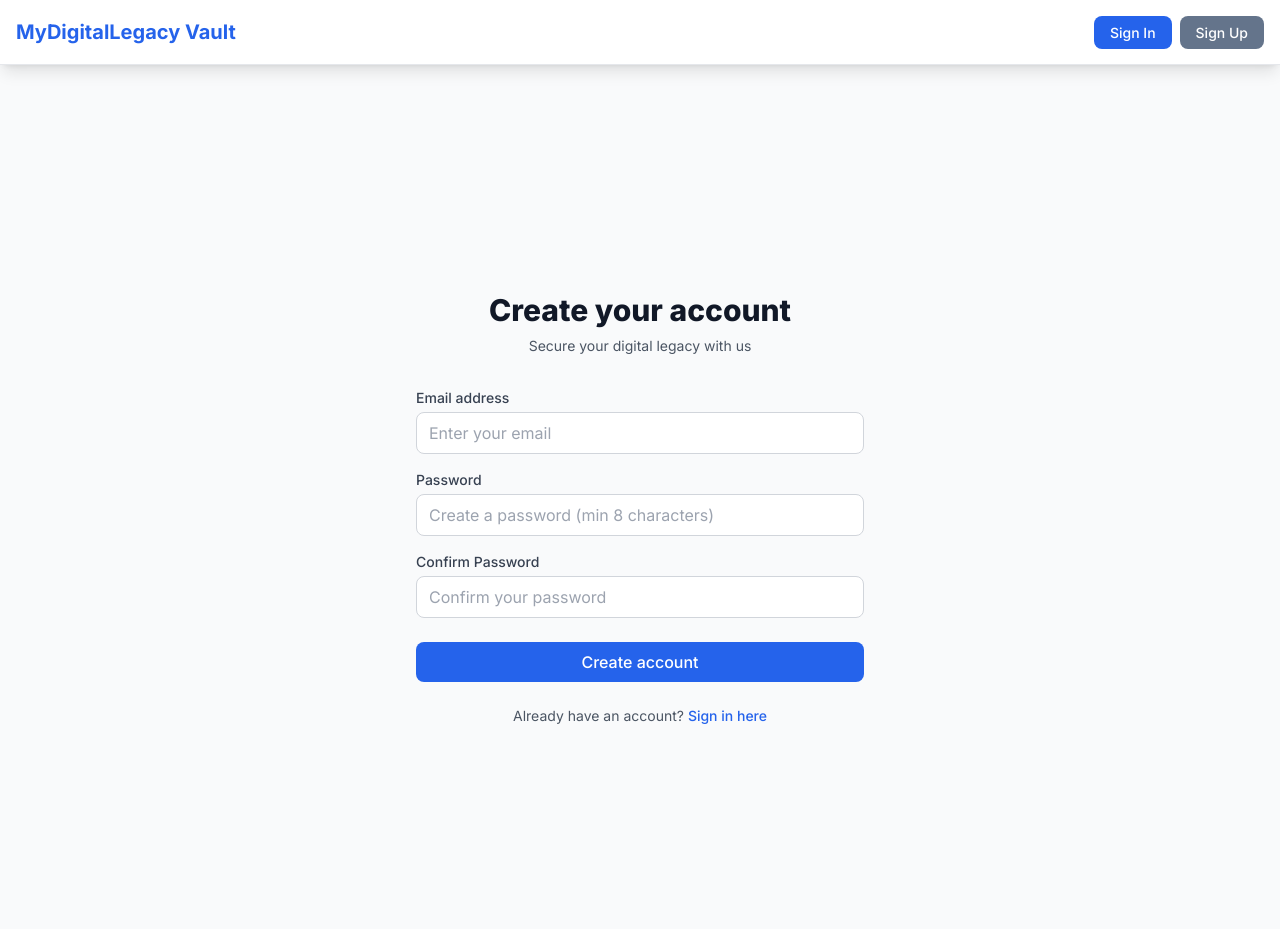
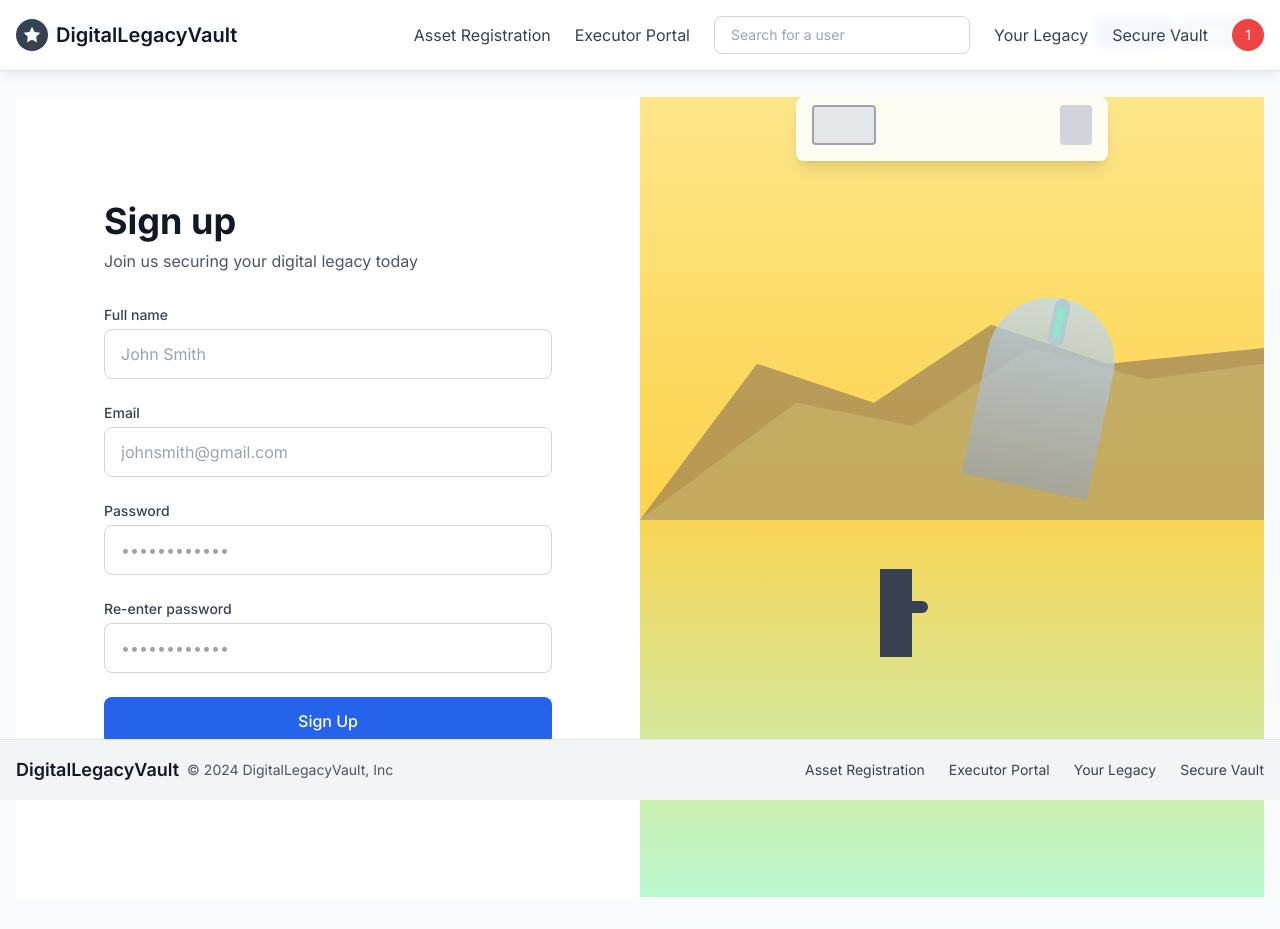
Before and after one commit to andrefabre/casevault, a Next.js app: page /auth/signup in a window 1280 px wide. Built offline with nearby package versions, Linux system fonts and the light colour scheme; no server answers.

Commit message:
feat: Enhance SignUpPage with full name input and improved layout

```diff
--- a/app/auth/signup/page.tsx
+++ b/app/auth/signup/page.tsx
@@ -5,6 +5,7 @@ import { useRouter } from 'next/navigation'
 import Link from 'next/link'
 
 export default function SignUpPage() {
+  const [fullName, setFullName] = useState('')
   const [email, setEmail] = useState('')
   const [password, setPassword] = useState('')
   const [confirmPassword, setConfirmPassword] = useState('')
@@ -16,6 +17,12 @@ export default function SignUpPage() {
     e.preventDefault()
     setLoading(true)
     setError('')
+
+    if (!fullName.trim()) {
+      setError('Full name is required')
+      setLoading(false)
+      return
+    }
 
     if (password !== confirmPassword) {
       setError('Passwords do not match')
@@ -38,6 +45,7 @@ export default function SignUpPage() {
         body: JSON.stringify({
           email,
           password,
+          name: fullName,
         }),
       })
 
@@ -58,28 +66,76 @@ export default function SignUpPage() {
   }
 
   return (
-    <div className="min-h-screen flex items-center justify-center bg-gray-50 py-12 px-4 sm:px-6 lg:px-8">
+    <div className="min-h-screen flex">
+      {/* Header */}
+      <div className="absolute top-0 left-0 right-0 z-10 bg-white/95 backdrop-blur-sm border-b border-gray-200">
+        <div className="container mx-auto px-4 py-4">
+          <div className="flex items-center justify-between">
+            <div className="flex items-center space-x-2">
+              <div className="w-8 h-8 bg-gray-700 rounded-full flex items-center justify-center">
+                <svg className="w-5 h-5 text-white" fill="currentColor" viewBox="0 0 24 24">
+                  <path d="M12 2l3.09 6.26L22 9.27l-5 4.87 1.18 6.88L12 17.77l-6.18 3.25L7 14.14 2 9.27l6.91-1.01L12 2z"/>
+                </svg>
+              </div>
+              <span className="text-xl font-semibold text-gray-900">DigitalLegacyVault</span>
+            </div>
+
+            <nav className="hidden md:flex items-center space-x-6">
+              <Link href="#" className="text-gray-700 hover:text-gray-900">Asset Registration</Link>
+              <Link href="#" className="text-gray-700 hover:text-gray-900">Executor Portal</Link>
+              <div className="relative">
+                <input
+                  type="text"
+                  placeholder="Search for a user"
+                  className="px-4 py-2 border border-gray-300 rounded-lg text-sm w-64 focus:outline-none focus:ring-2 focus:ring-blue-500"
+                />
+              </div>
+              <Link href="#" className="text-gray-700 hover:text-gray-900">Your Legacy</Link>
+              <Link href="#" className="text-gray-700 hover:text-gray-900">Secure Vault</Link>
+              <div className="w-8 h-8 bg-red-500 rounded-full flex items-center justify-center">
+                <span className="text-white text-sm">1</span>
+              </div>
+            </nav>
+          </div>
+        </div>
+      </div>
+
+      {/* Left Side - Form */}
+      <div className="w-full lg:w-1/2 flex items-center justify-center px-8 py-16 bg-white">
         <div className="max-w-md w-full space-y-8">
           <div>
-          <h2 className="mt-6 text-center text-3xl font-extrabold text-gray-900">
-            Create your account
-          </h2>
-          <p className="mt-2 text-center text-sm text-gray-600">
-            Secure your digital legacy with us
-          </p>
+            <h1 className="text-4xl font-bold text-gray-900 mb-2">Sign up</h1>
+            <p className="text-gray-600">Join us securing your digital legacy today</p>
           </div>
 
-        <form className="mt-8 space-y-6" onSubmit={handleSubmit}>
+          <form className="space-y-6" onSubmit={handleSubmit}>
             {error && (
               <div className="bg-red-50 border border-red-200 text-red-700 px-4 py-3 rounded relative">
                 {error}
               </div>
             )}
 
-          <div className="space-y-4">
             <div>
-              <label htmlFor="email" className="form-label">
-                Email address
+              <label htmlFor="fullName" className="block text-sm font-medium text-gray-700 mb-1">
+                Full name
+              </label>
+              <input
+                id="fullName"
+                name="fullName"
+                type="text"
+                autoComplete="name"
+                required
+                className="w-full px-4 py-3 border border-gray-300 rounded-lg focus:outline-none focus:ring-2 focus:ring-blue-500 focus:border-blue-500"
+                placeholder="John Smith"
+                value={fullName}
+                onChange={(e) => setFullName(e.target.value)}
+                disabled={loading}
+              />
+            </div>
+
+            <div>
+              <label htmlFor="email" className="block text-sm font-medium text-gray-700 mb-1">
+                Email
               </label>
               <input
                 id="email"
@@ -87,8 +143,8 @@ export default function SignUpPage() {
                 type="email"
                 autoComplete="email"
                 required
-                className="form-input w-full"
-                placeholder="Enter your email"
+                className="w-full px-4 py-3 border border-gray-300 rounded-lg focus:outline-none focus:ring-2 focus:ring-blue-500 focus:border-blue-500"
+                placeholder="johnsmith@gmail.com"
                 value={email}
                 onChange={(e) => setEmail(e.target.value)}
                 disabled={loading}
@@ -96,7 +152,7 @@ export default function SignUpPage() {
             </div>
 
             <div>
-              <label htmlFor="password" className="form-label">
+              <label htmlFor="password" className="block text-sm font-medium text-gray-700 mb-1">
                 Password
               </label>
               <input
@@ -105,8 +161,8 @@ export default function SignUpPage() {
                 type="password"
                 autoComplete="new-password"
                 required
-                className="form-input w-full"
-                placeholder="Create a password (min 8 characters)"
+                className="w-full px-4 py-3 border border-gray-300 rounded-lg focus:outline-none focus:ring-2 focus:ring-blue-500 focus:border-blue-500"
+                placeholder="••••••••••••"
                 value={password}
                 onChange={(e) => setPassword(e.target.value)}
                 disabled={loading}
@@ -114,8 +170,8 @@ export default function SignUpPage() {
             </div>
 
             <div>
-              <label htmlFor="confirmPassword" className="form-label">
-                Confirm Password
+              <label htmlFor="confirmPassword" className="block text-sm font-medium text-gray-700 mb-1">
+                Re-enter password
               </label>
               <input
                 id="confirmPassword"
@@ -123,35 +179,96 @@ export default function SignUpPage() {
                 type="password"
                 autoComplete="new-password"
                 required
-                className="form-input w-full"
-                placeholder="Confirm your password"
+                className="w-full px-4 py-3 border border-gray-300 rounded-lg focus:outline-none focus:ring-2 focus:ring-blue-500 focus:border-blue-500"
+                placeholder="••••••••••••"
                 value={confirmPassword}
                 onChange={(e) => setConfirmPassword(e.target.value)}
                 disabled={loading}
               />
             </div>
-          </div>
 
-          <div>
             <button
               type="submit"
               disabled={loading}
-              className="btn-primary w-full"
+              className="w-full bg-blue-600 text-white py-3 px-4 rounded-lg font-medium hover:bg-blue-700 focus:outline-none focus:ring-2 focus:ring-blue-500 focus:ring-offset-2 disabled:opacity-50 disabled:cursor-not-allowed"
             >
-              {loading ? 'Creating account...' : 'Create account'}
+              {loading ? 'Creating account...' : 'Sign Up'}
             </button>
-          </div>
 
             <div className="text-center">
-            <p className="text-sm text-gray-600">
-              Already have an account?{' '}
-              <Link href="/auth/signin" className="font-medium text-primary-600 hover:text-primary-500">
-                Sign in here
+              <Link href="/auth/signin" className="text-blue-600 hover:text-blue-700">
+                Already have an account?
               </Link>
-            </p>
             </div>
           </form>
         </div>
       </div>
+
+      {/* Right Side - Background Image */}
+      <div className="hidden lg:block lg:w-1/2 relative">
+        <div className="absolute inset-0 bg-gradient-to-br from-amber-100 via-orange-200 to-amber-300">
+          <div className="absolute inset-0 bg-gradient-to-t from-black/20 to-transparent"></div>
+
+          {/* Scenic Background with Person */}
+          <div className="w-full h-full relative overflow-hidden">
+            {/* Mountains and Sky */}
+            <div className="absolute inset-0 bg-gradient-to-b from-amber-200 via-amber-300 to-green-200"></div>
+
+            {/* Mountains silhouette */}
+            <div className="absolute bottom-1/3 left-0 right-0 h-2/3">
+              <svg viewBox="0 0 800 400" className="w-full h-full opacity-60">
+                <polygon points="0,400 150,200 300,250 450,150 600,200 800,180 800,400" fill="#8B7355"/>
+                <polygon points="0,400 200,250 350,280 500,180 650,220 800,200 800,400" fill="#A0916B"/>
+              </svg>
+            </div>
+
+            {/* Futuristic city/tower */}
+            <div className="absolute top-1/4 right-1/4 w-32 h-48 bg-gradient-to-t from-gray-400 to-blue-200 rounded-t-full opacity-70 transform rotate-12">
+              <div className="absolute top-0 left-1/2 transform -translate-x-1/2 w-4 h-12 bg-blue-300 rounded-full"></div>
+              <div className="absolute top-2 left-1/2 transform -translate-x-1/2 w-2 h-8 bg-cyan-300 rounded-full"></div>
+            </div>
+
+            {/* Person silhouette */}
+            <div className="absolute bottom-1/4 left-1/3 w-24 h-32">
+              <div className="w-full h-full relative">
+                {/* Head */}
+                <div className="absolute top-0 left-1/2 transform -translate-x-1/2 w-6 h-6 bg-gray-600 rounded-full"></div>
+                {/* Body */}
+                <div className="absolute top-6 left-1/2 transform -translate-x-1/2 w-8 h-16 bg-gray-700 rounded-t-lg"></div>
+                {/* Arms */}
+                <div className="absolute top-8 left-1/2 transform -translate-x-1/2 -translate-x-4 w-12 h-3 bg-gray-700 rounded-full"></div>
+                {/* Legs */}
+                <div className="absolute top-22 left-1/2 transform -translate-x-1/2 w-8 h-10 bg-gray-700"></div>
+              </div>
+            </div>
+
+            {/* Desk/workspace */}
+            <div className="absolute bottom-1/6 left-1/4 right-1/4 h-16 bg-white/90 rounded-lg shadow-lg">
+              <div className="absolute top-2 left-4 w-16 h-10 bg-gray-200 rounded border-2 border-gray-400"></div>
+              <div className="absolute top-2 right-4 w-8 h-10 bg-gray-300 rounded"></div>
+            </div>
+          </div>
+        </div>
+      </div>
+
+      {/* Footer */}
+      <div className="absolute bottom-0 left-0 right-0 bg-gray-100 border-t border-gray-200">
+        <div className="container mx-auto px-4 py-4">
+          <div className="flex items-center justify-between">
+            <div className="flex items-center space-x-2">
+              <span className="text-lg font-semibold text-gray-900">DigitalLegacyVault</span>
+              <span className="text-sm text-gray-600">© 2024 DigitalLegacyVault, Inc</span>
+            </div>
+
+            <nav className="flex items-center space-x-6 text-sm">
+              <Link href="#" className="text-gray-700 hover:text-gray-900">Asset Registration</Link>
+              <Link href="#" className="text-gray-700 hover:text-gray-900">Executor Portal</Link>
+              <Link href="#" className="text-gray-700 hover:text-gray-900">Your Legacy</Link>
+              <Link href="#" className="text-gray-700 hover:text-gray-900">Secure Vault</Link>
+            </nav>
+          </div>
+        </div>
+      </div>
+    </div>
   )
 }
```
Lines whose indentation alone changed are shown as unchanged.
